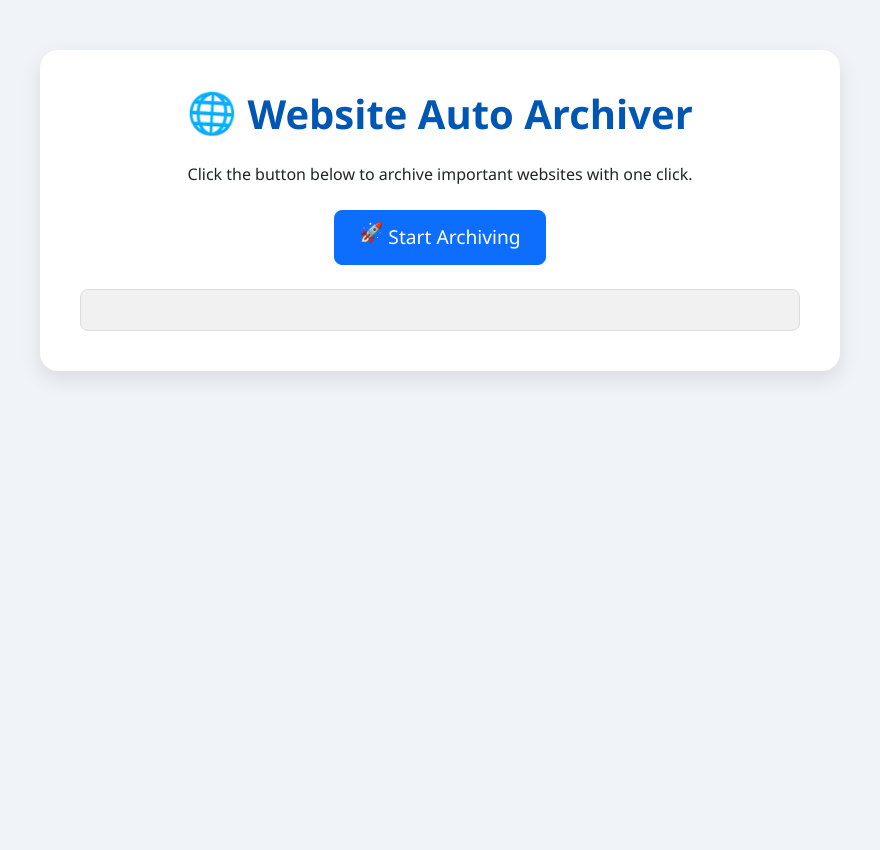
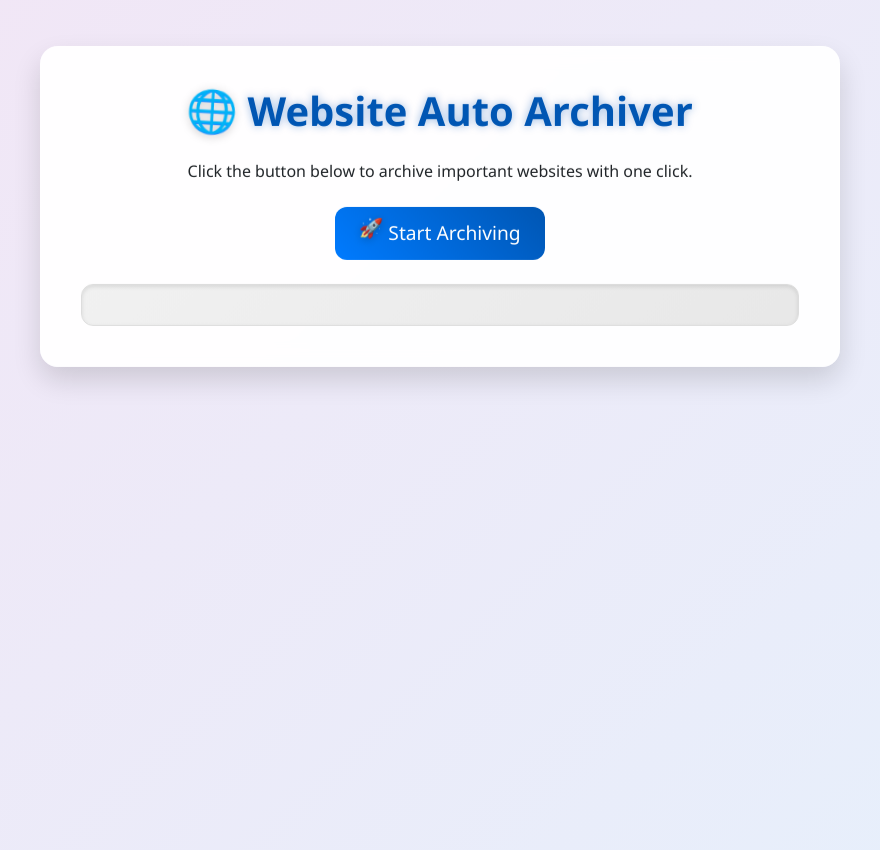
Before and after one commit to Ub-14/wayback-archiver, a Flask app: page / in a window 1280 px wide. Shown: the whole page, without its empty margins (200-1080 px from the left). Before the commit the page ends 379 px from the top, so only its background shows below. Run offline with Flask 3, Linux system fonts and the light colour scheme.

Commit message:
Assistant checkpoint: Added comprehensive animations throughout website
Assistant generated file changes:
- templates/index.html: Add comprehensive animations throughout the website, Update HTML structure with enhanced animations, Enhance JavaScript with animated result display

---

User prompt:

make animation cool on entire web

Replit-Commit-Author: Assistant
Replit-Commit-Session-Id: 10f9523b-8166-4530-9e1f-9df6273eb6d2

```diff
--- a/templates/index.html
+++ b/templates/index.html
@@ -9,32 +9,87 @@
   <link href="https://cdn.jsdelivr.net/npm/bootstrap@5.3.2/dist/css/bootstrap.min.css" rel="stylesheet">
   <style>
     body {
-      background-color: #f0f4f8;
+      background: linear-gradient(-45deg, #f0f4f8, #e3f2fd, #f3e5f5, #fff3e0);
+      background-size: 400% 400%;
+      animation: gradientShift 10s ease infinite;
       font-family: 'Segoe UI', Tahoma, Geneva, Verdana, sans-serif;
+      min-height: 100vh;
     }
+
+    @keyframes gradientShift {
+      0% { background-position: 0% 50%; }
+      50% { background-position: 100% 50%; }
+      100% { background-position: 0% 50%; }
+    }
+
+    @keyframes fadeInUp {
+      from {
+        opacity: 0;
+        transform: translateY(30px);
+      }
+      to {
+        opacity: 1;
+        transform: translateY(0);
+      }
+    }
+
+    @keyframes scaleIn {
+      from {
+        opacity: 0;
+        transform: scale(0.8);
+      }
+      to {
+        opacity: 1;
+        transform: scale(1);
+      }
+    }
+
+    @keyframes floatingBoxShadow {
+      0%, 100% {
+        box-shadow: 0 8px 20px rgba(0, 0, 0, 0.1);
+        transform: translateY(0px);
+      }
+      50% {
+        box-shadow: 0 15px 30px rgba(0, 0, 0, 0.15);
+        transform: translateY(-5px);
+      }
+    }
+
     .archiver-container {
       max-width: 800px;
       margin: 50px auto;
       padding: 40px;
-      background-color: #ffffff;
+      background-color: rgba(255, 255, 255, 0.95);
+      backdrop-filter: blur(10px);
       border-radius: 18px;
-      box-shadow: 0 8px 20px rgba(0, 0, 0, 0.1);
+      animation: scaleIn 0.8s ease-out, floatingBoxShadow 4s ease-in-out infinite;
+      border: 1px solid rgba(255, 255, 255, 0.2);
     }
+
     h1 {
       font-size: 2.5rem;
       font-weight: 700;
       color: #0056b3;
+      animation: fadeInUp 1s ease-out 0.2s both;
     }
+
+    p {
+      animation: fadeInUp 1s ease-out 0.4s both;
+    }
+
     .results-box {
-      background-color: #f1f1f1;
+      background: linear-gradient(135deg, #f1f1f1, #e8e8e8);
       padding: 20px;
-      border-radius: 8px;
+      border-radius: 12px;
       font-family: monospace;
       max-height: 400px;
       overflow-y: auto;
       margin-top: 30px;
       border: 1px solid #ddd;
+      animation: fadeInUp 1s ease-out 0.8s both;
+      box-shadow: inset 0 2px 4px rgba(0, 0, 0, 0.1);
     }
+
     .spinner {
       display: inline-block;
       width: 1.5rem;
@@ -45,51 +100,124 @@
       animation: spin 1s linear infinite;
       margin-left: 10px;
     }
+
     @keyframes spin {
       0% { transform: rotate(0deg); }
       100% { transform: rotate(360deg); }
     }
+
     @keyframes rocketBounce {
-      0%, 100% { transform: translateY(0px); }
-      50% { transform: translateY(-5px); }
+      0%, 100% { transform: translateY(0px) rotate(-5deg); }
+      50% { transform: translateY(-8px) rotate(5deg); }
     }
+
     @keyframes globeBounce {
-      0%, 100% { transform: translateY(0px) rotate(0deg); }
-      50% { transform: translateY(-3px) rotate(5deg); }
+      0%, 100% { transform: translateY(0px) rotate(0deg) scale(1); }
+      50% { transform: translateY(-3px) rotate(10deg) scale(1.1); }
     }
+
+    @keyframes pulseGlow {
+      0%, 100% {
+        text-shadow: 0 0 5px rgba(0, 86, 179, 0.3);
+        transform: scale(1);
+      }
+      50% {
+        text-shadow: 0 0 15px rgba(0, 86, 179, 0.6);
+        transform: scale(1.02);
+      }
+    }
+
+    @keyframes buttonHover {
+      0% { transform: scale(1) rotateZ(0deg); }
+      25% { transform: scale(1.05) rotateZ(1deg); }
+      75% { transform: scale(1.05) rotateZ(-1deg); }
+      100% { transform: scale(1.1) rotateZ(0deg); }
+    }
+
     .rocket-icon {
       display: inline-block;
-      animation: rocketBounce 1.5s ease-in-out infinite;
+      animation: rocketBounce 2s ease-in-out infinite;
+      filter: drop-shadow(0 2px 4px rgba(0, 0, 0, 0.2));
     }
+
     .globe-icon {
       display: inline-block;
-      animation: globeBounce 2s ease-in-out infinite;
+      animation: globeBounce 3s ease-in-out infinite;
+      filter: drop-shadow(0 2px 4px rgba(0, 0, 0, 0.2));
     }
+
     .btn-animate {
-      transition: all 0.3s ease;
+      transition: all 0.4s cubic-bezier(0.4, 0, 0.2, 1);
       font-size: 1.2rem;
       padding: 12px 24px;
-      border-radius: 8px;
+      border-radius: 12px;
+      animation: fadeInUp 1s ease-out 0.6s both;
+      background: linear-gradient(45deg, #007bff, #0056b3);
+      border: none;
+      position: relative;
+      overflow: hidden;
     }
+
+    .btn-animate::before {
+      content: '';
+      position: absolute;
+      top: 0;
+      left: -100%;
+      width: 100%;
+      height: 100%;
+      background: linear-gradient(90deg, transparent, rgba(255, 255, 255, 0.2), transparent);
+      transition: left 0.5s;
+    }
+
+    .btn-animate:hover::before {
+      left: 100%;
+    }
+
     .btn-animate:hover {
-      transform: scale(1.05);
-      background-color: #0069d9;
+      animation: buttonHover 0.6s ease-in-out;
+      box-shadow: 0 8px 25px rgba(0, 123, 255, 0.3);
+      background: linear-gradient(45deg, #0056b3, #004494);
     }
+
+    .btn-animate:active {
+      transform: scale(0.95);
+    }
+
     .url-mask {
       color: #555;
       font-style: italic;
+    }
+
+    .text-glow {
+      animation: pulseGlow 3s ease-in-out infinite;
+    }
+
+    @keyframes resultFadeIn {
+      from {
+        opacity: 0;
+        transform: translateX(-20px);
+      }
+      to {
+        opacity: 1;
+        transform: translateX(0);
+      }
+    }
+
+    .result-line {
+      animation: resultFadeIn 0.5s ease-out;
     }
   </style>
 </head>
 <body>
   <div class="container archiver-container text-center">
-    <h1 class="mb-4"><span class="globe-icon">🌐</span> <span style="animation: pulse 2s infinite;">Website Auto Archiver</span></h1>
+    <h1 class="mb-4"><span class="globe-icon">🌐</span> <span class="text-glow">Website Auto Archiver</span></h1>
     <p class="mb-4">Click the button below to archive important websites with one click.</p>
     <button class="btn btn-primary btn-lg btn-animate" onclick="archiveWebsites()" id="archiveBtn">
       <span class="rocket-icon">🚀</span> Start Archiving
     </button>
     <div id="results" class="results-box mt-4"></div>
   </div>
+</body>
 
   <script>
     async function archiveWebsites() {
@@ -115,7 +243,18 @@
         }
         return line;
       });
-      document.getElementById('results').innerHTML = masked.join('<br>');
+      const resultsDiv = document.getElementById('results');
+      resultsDiv.innerHTML = '';
+
+      // Animate each result line appearing one by one
+      masked.forEach((line, index) => {
+        setTimeout(() => {
+          const lineDiv = document.createElement('div');
+          lineDiv.className = 'result-line';
+          lineDiv.innerHTML = line;
+          resultsDiv.appendChild(lineDiv);
+        }, index * 200);
+      });
 
       btn.disabled = false;
       btn.innerHTML = '<span class="rocket-icon">🚀</span> Start Archiving';
```
